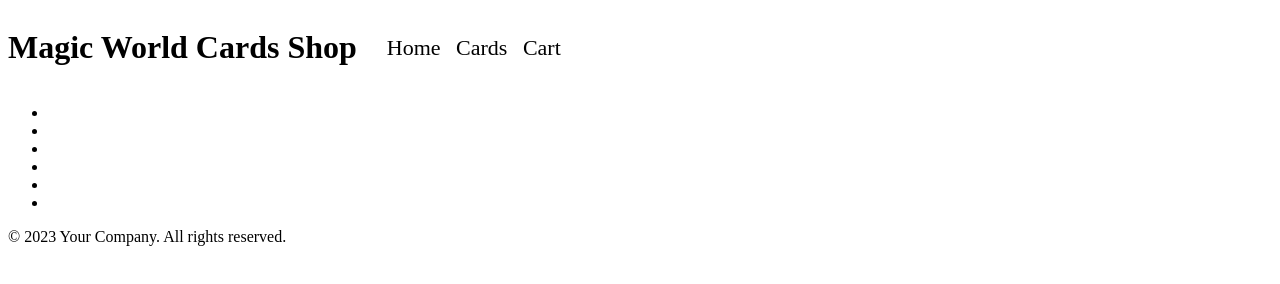
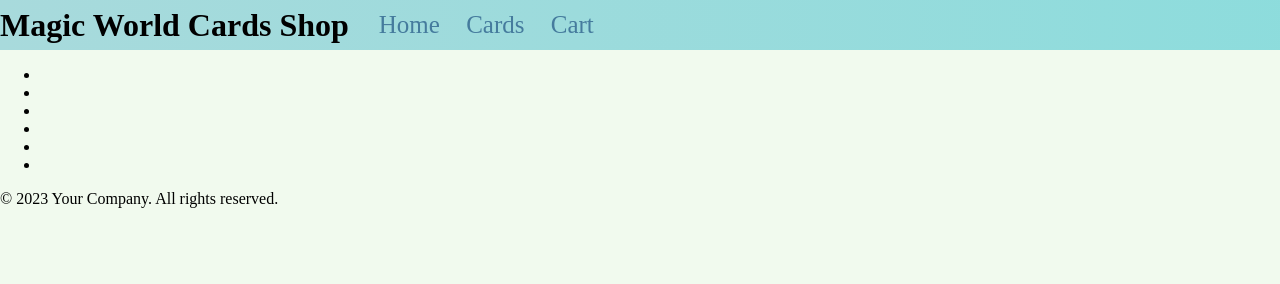
Before and after one commit to bruns06/ProgettoDevOps, a plain HTML site: page index.html in a window 1280 px wide. Drawn offline with Linux system fonts and the light colour scheme.

Commit message:
added style

```diff
--- a/style/style.css
+++ b/style/style.css
@@ -1,4 +1,4 @@
-
+/*  COLOR PALETTE: https://coolors.co/palette/e63946-f1faee-a8dadc-457b9d-1d3557 */
 /* TOP NAVBAR STYLE */
 /* Normalizza i link nella pagina */
 a{
@@ -10,13 +10,30 @@ header{
     display: flex;
     flex-direction: row;
     align-items: center;
+    width: 100%;
+    height: 50px;
+    background: linear-gradient(90deg,#a8dadc, #75d5d8cd );
+}
+/* TopBar */
+#TopBar{
+    padding-left: 30px;
+    font-size: 25px;
+}
+/* Stile base voci topbar */
+#TopBar a{
+    padding-right: 20px;
+    color: #457b9d;
+}
+/* Effetto di copertura voci topbar*/
+#TopBar a:hover{
+    color: #e63946;
 }
 
-#TopBar{
-    padding-left: 30px;
-    font-size: 22px;
+/* Body */
+
+body{
+    /*Main colore sfondo pagina*/
+    background-color: #f1faee;
+    /* Toglie margin extra ua */
+    margin: 0;
 }
-
-#TopBar a{
-    padding-right: 10px;
-}
```
